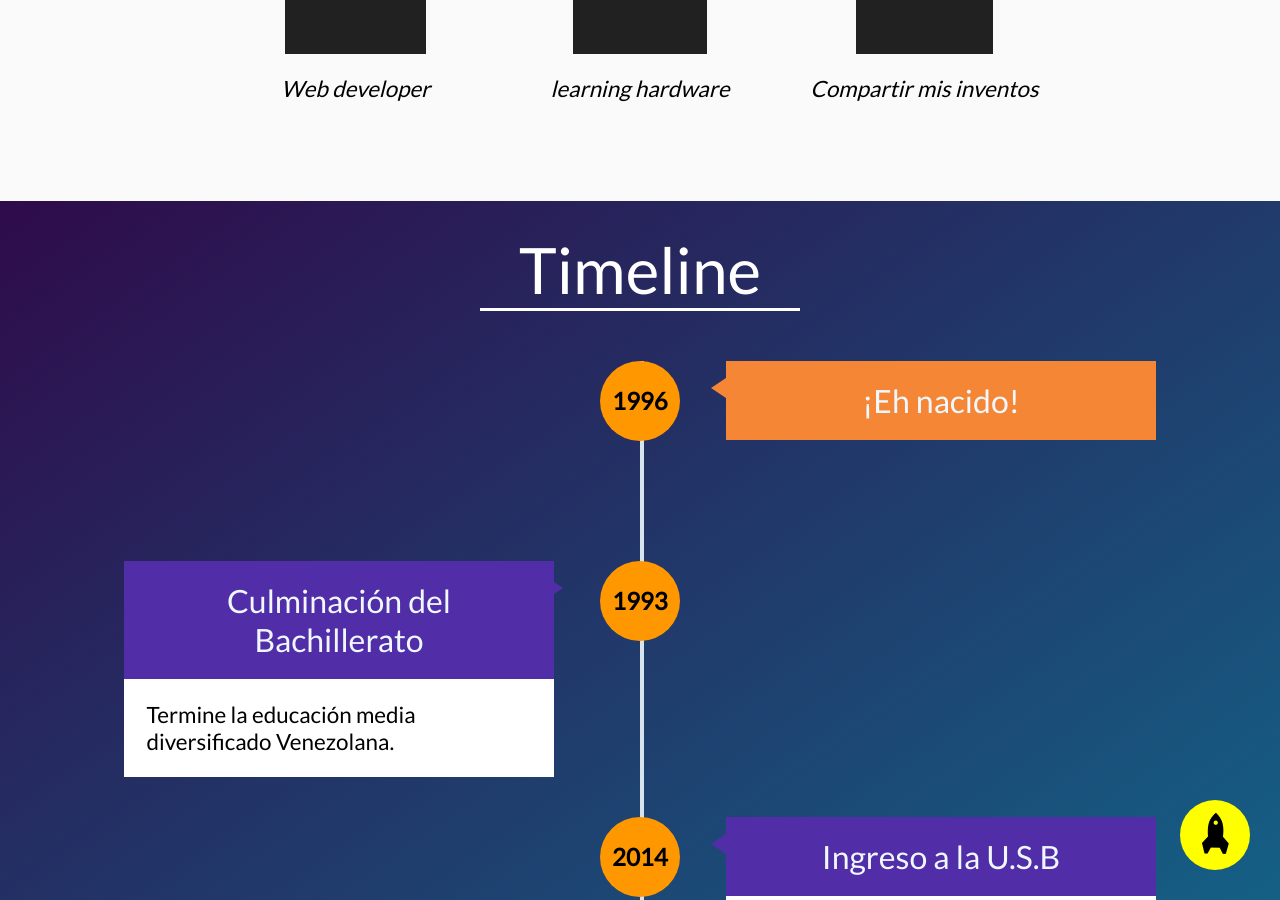
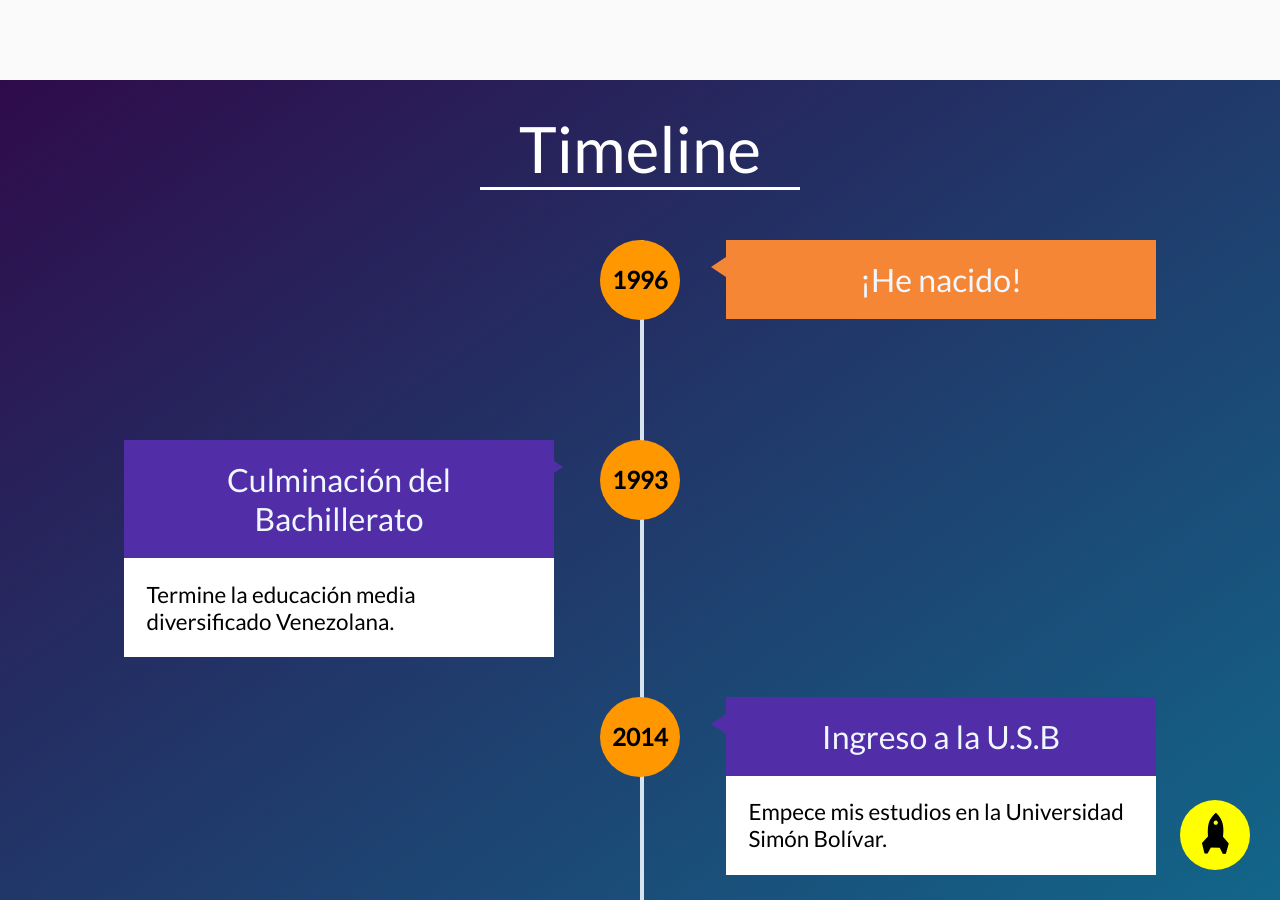
Before and after one commit to oqueber/oqueber-oqueber.github.io, a Jekyll site: the page built from index.html, in a window 1280 px wide and 900 px high, scrolled down 1997 px. Built offline with Jekyll 4.4.1, drawn with Linux system fonts in a browser that asks for light colours; nearby versions of some CDN libraries; some web fonts are replaced; comment, search, counter and statistics services are not loaded.

```diff
--- a/_config.yml
+++ b/_config.yml
@@ -14,7 +14,7 @@ baseurl: "" # the subpath of your site, e.g. /blog
 url: "oqueber.github.io" # the base hostname & protocol for your site
 permalink: /:title/
 
-
+google_analytics: UA-82888756-1
 #-------------------------------------------------------------------------------------------------------------------------
 #Espacio de trabajo -1-
 work-1-link: /blog
--- a/_includes/portafolio/timeline-portafolio.html
+++ b/_includes/portafolio/timeline-portafolio.html
@@ -8,7 +8,7 @@
                          </div> <!-- cd-timeline-img -->
 
                          <div class="timeline-content is-hidden col-xs-9 col-sm-5">
-                              <h2 class="title-orange">¡Eh nacido!</h2>
+                              <h2 class="title-orange">¡He nacido!</h2>
 
                          </div>
                     </div>
```
Also changed, not shown: img/robotic.jpg.
